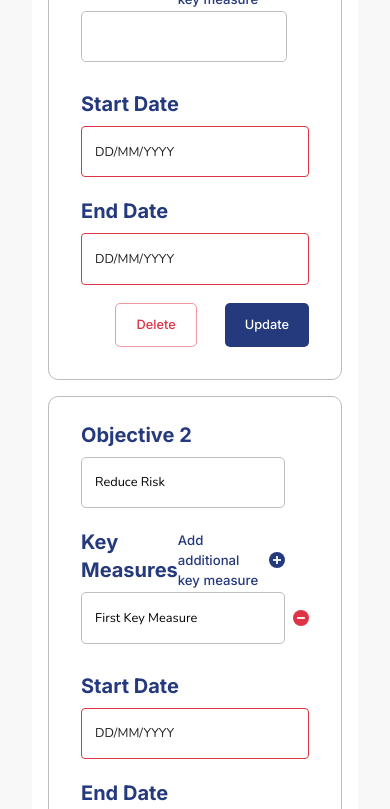
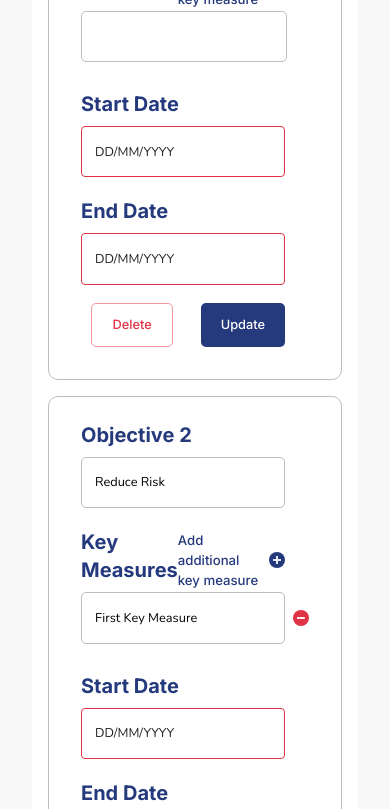
Before and after one commit to XaviourG/avertro-challenge, a React (Create React App) app in the folder client/: page / in a window 390 px wide. Shown: the part 733-1542 px from the top of the page. Built offline with nearby package versions, Linux system fonts and the light colour scheme; the HTML template or start-up script is replaced by a standard one.

Commit message:
style AvertroDatePicker and fix mobile objective form styling :

```diff
--- /dev/null
+++ b/client/src/assets/icons/avertro_calendar_icon.tsx
@@ -0,0 +1,28 @@
+import Colors from "../../core/ColorPalette";
+
+interface Props {
+  size: string,
+  color?: string,
+}
+
+const CalendarIcon = ({
+  size,
+  color = Colors.AVERTRO_BLUE,
+}: Props) => {
+
+  return (
+    <div style={{
+      display: 'flex',
+      justifyContent: 'center',
+      alignItems: 'center',
+      width: size,
+      height: size,
+    }}>
+      <svg width="100%" height="100%" viewBox="0 0 20 20" fill="none" xmlns="http://www.w3.org/2000/svg">
+        <path d="M0 10H20V19C20 19.2652 19.8946 19.5196 19.7071 19.7071C19.5196 19.8946 19.2652 20 19 20H1C0.734784 20 0.48043 19.8946 0.292893 19.7071C0.105357 19.5196 0 19.2652 0 19V10ZM15 2H19C19.2652 2 19.5196 2.10536 19.7071 2.29289C19.8946 2.48043 20 2.73478 20 3V8H0V3C0 2.73478 0.105357 2.48043 0.292893 2.29289C0.48043 2.10536 0.734784 2 1 2H5V0H7V2H13V0H15V2Z" fill={color}/>
+      </svg>
+    </div>
+  )
+};
+
+export default CalendarIcon;
--- a/client/src/components/business-objectives/BusinessObjective.tsx
+++ b/client/src/components/business-objectives/BusinessObjective.tsx
@@ -61,7 +61,7 @@ const BusinessObjective = ({
         padding: '2rem',
         paddingTop: '1.5rem',
       }}>
-        <Grid item xs={12} lg={6} pr={{ xs: '0rem', lg: '2rem' }}>
+        <Grid item xs={12} lg={6} pr={{ xs: '0rem', lg: '0rem' }}>
           <Typography variant="h2" sx={{ pb: '0.5rem' }}>
             {`Objective ${index+1}`}
           </Typography>
@@ -85,7 +85,8 @@ const BusinessObjective = ({
           />
         </Grid>
 
-        <Grid item xs={12} lg={3} px={{ xs: '0rem', lg: '0.75rem' }}
+        <Grid item xs={12} lg={3} pl={{ xs: '0rem', lg: '1.5rem' }}
+        pr={{ xs: '1.5rem', lg: '0rem'}}
           pt={{ xs: '1.25rem', lg: '0rem' }}>
           <AvertroDatePicker
             title='Start Date'
@@ -95,7 +96,8 @@ const BusinessObjective = ({
           />
         </Grid>
 
-        <Grid item xs={12} lg={3} px={{ xs: '0rem', lg: '0.75rem' }}
+        <Grid item xs={12} lg={3} pl={{ xs: '0rem', lg: '1.5rem' }}
+          pr={{ xs: '1.5rem', lg: '0rem'}}
           pt={{ xs: '1.25rem', lg: '0rem' }}>
           <AvertroDatePicker
             title='End Date'
@@ -104,7 +106,8 @@ const BusinessObjective = ({
             onChange={onChangeDate}
           />
         </Grid>
-        <Grid item xs={12}>
+
+        <Grid item xs={12} pr={{ xs: '1.5rem', lg: '0rem'}}>
           <div style={{
             display: 'flex',
             justifyContent: 'end',
--- a/client/src/components/business-objectives/BusinessObjectiveList.tsx
+++ b/client/src/components/business-objectives/BusinessObjectiveList.tsx
@@ -3,7 +3,7 @@ import { useStore } from "../../stores/RootStore";
 import BusinessObjective from "./BusinessObjective";
 import { Button, Typography } from "@mui/material";
 import Colors from "../../core/ColorPalette";
-import PlusIcon from "../../assets/icons/avertro_plus";
+import PlusIcon from "../../assets/icons/avertro_plus_icon";
 
 const BusinessObjectiveList = (): ReactElement => {
   const { StrategyStore } = useStore();
--- a/client/src/components/date-picker/AvertroDatePicker.tsx
+++ b/client/src/components/date-picker/AvertroDatePicker.tsx
@@ -2,6 +2,7 @@ import { Typography } from "@mui/material";
 import { DatePicker, LocalizationProvider } from '@mui/x-date-pickers';
 import { AdapterDayjs } from '@mui/x-date-pickers/AdapterDayjs';
 import { ReactElement } from "react";
+import CalendarIcon from "../../assets/icons/avertro_calendar_icon";
 
 interface Props {
   title: string,
@@ -9,6 +10,8 @@ interface Props {
   value: Date | null,
   onChange: (value: Date | null, fieldName: string) => void,
 }
+
+const DatePickerIcon = () => <CalendarIcon size={'1rem'}/>
 
 const AvertroDatePicker = ({
   title,
@@ -31,6 +34,12 @@ const AvertroDatePicker = ({
           format="DD/MM/YYYY"
           value={value}
           onChange={(e) => {onChange(e, name)}}
+          slots={{
+            openPickerIcon: DatePickerIcon,
+          }}
+          slotProps={{
+            inputAdornment: { position: 'start'}
+          }}
         />
       </LocalizationProvider>
     </div>
--- a/client/src/components/dynamic-text-field-list/DynamicTextFieldList.tsx
+++ b/client/src/components/dynamic-text-field-list/DynamicTextFieldList.tsx
@@ -1,7 +1,7 @@
 import { TextField, Typography } from "@mui/material";
 import { ReactElement } from "react";
-import PlusIcon from "../../assets/icons/avertro_plus";
-import MinusIcon from "../../assets/icons/avertro_minus";
+import PlusIcon from "../../assets/icons/avertro_plus_icon";
+import MinusIcon from "../../assets/icons/avertro_minus_icon";
 import Colors from "../../core/ColorPalette";
 
 interface Props {
```
Also changed, not shown: client/src/assets/icons/avertro_minus_icon.tsx (renamed from client/src/assets/icons/avertro_minus.tsx), client/src/assets/icons/avertro_plus_icon.tsx (renamed from client/src/assets/icons/avertro_plus.tsx).
